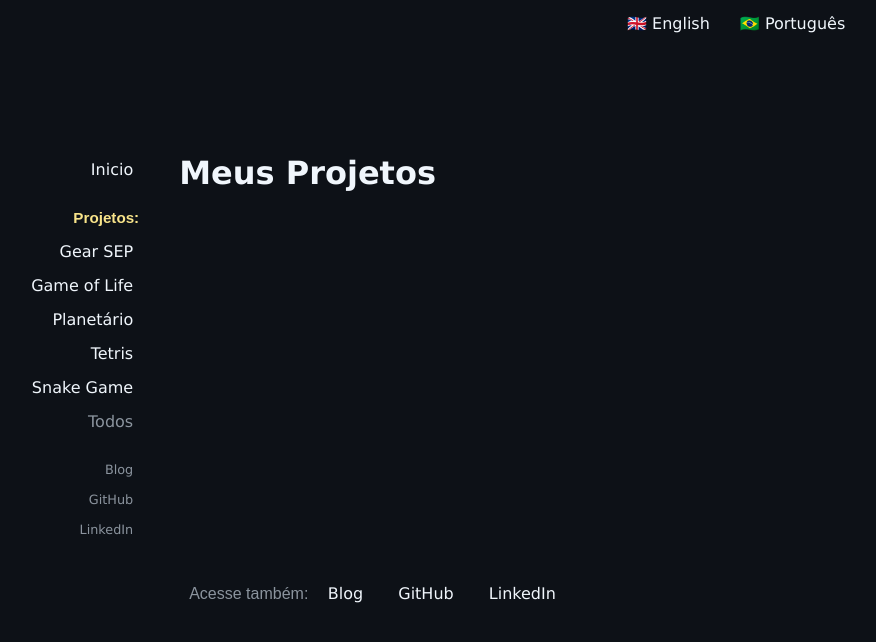
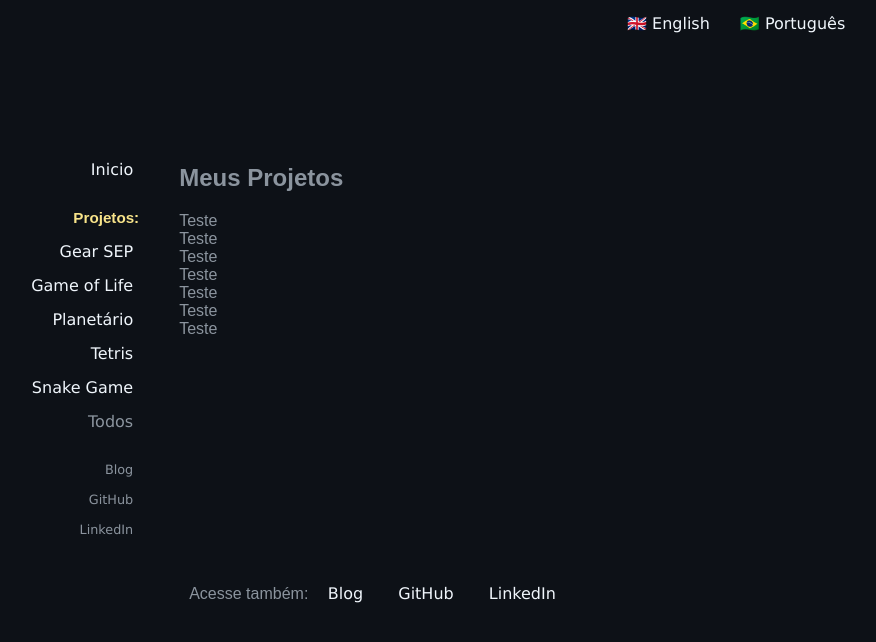
Before and after one commit to andersonlot/andersonlot.github.io, a plain HTML site: page projects.html in a window 1280 px wide. Shown: the whole page, without its empty margins (228-1104 px from the left). Drawn offline with Linux system fonts and the light colour scheme; grey boxes are pictures that could not be loaded.

Commit message:
Update projects.html
Add projects grid itens to test

```diff
--- a/projects.html
+++ b/projects.html
@@ -48,8 +48,16 @@
     </div>
     <main>
       <div id="home-page">
-        <h1>Meus Projetos</h1>
-
+        <h2>Meus Projetos</h2>
+        <div class="grid_projetos">
+          <div class="item_grid_projetos">Teste</div>
+          <div class="item_grid_projetos">Teste</div>
+          <div class="item_grid_projetos">Teste</div>
+          <div class="item_grid_projetos">Teste</div>
+          <div class="item_grid_projetos">Teste</div>
+          <div class="item_grid_projetos">Teste</div>
+          <div class="item_grid_projetos">Teste</div>
+        </div>
       </div>
     </main>
   </div>
```
